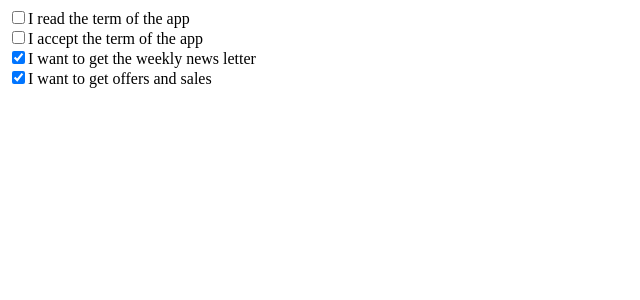
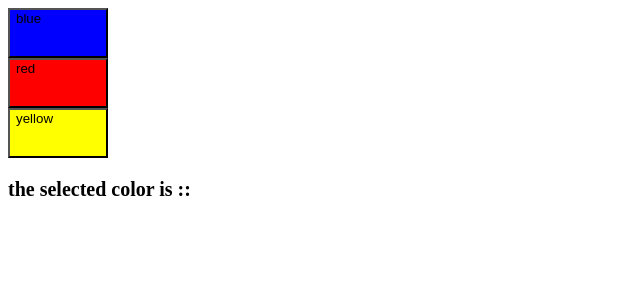
Before and after one commit to daniahih/appleSeeds-React, a React (Create React App) app: page / in a window 1280 px wide. Shown: the top 300 px of the page, without its empty margins (0-640 px from the left). Built offline with nearby package versions, Linux system fonts and the light colour scheme.

Commit message:
added 7.1

```diff
--- a/src/components/7.1_child_to_father_colors/7.1_child_to_father_colors.js
+++ b/src/components/7.1_child_to_father_colors/7.1_child_to_father_colors.js
@@ -0,0 +1,36 @@
+// We have a parent component, that renders three
+// CustomButton components which are simple buttons.
+// Each time the user presses one of the buttons, the
+// parent should show which color in the button was
+// selected.
+// 1. Create a CustomButton component. //done
+
+import { useState } from "react";
+
+const CustomButton =({color,onClick})=>{
+return <button style={{backgroundColor:color , width:"100px", height:'50px', display:'flex' ,flexDirection:'column' , justifyContent:"space-between"}}  onClick={() => onClick(color)}>{color} </button>
+}
+
+// i create a custom button when i click on btn that hava a color take the color
+ const Parent =()=>{
+   const [selectedColor,setselectedColor] =useState(null)
+
+  const  ClickHandel =(color)=>{
+setselectedColor(color)
+  }
+    const colors = ["blue","red","yellow"];
+
+    return(
+
+    <div>
+    {colors.map((color) => (
+        <CustomButton key={color} color={color} onClick={ClickHandel} />
+      ))}
+<p style={{fontSize:'20px',fontWeight:'bold'}}>
+    the selected color is  ::  {selectedColor }
+</p>
+    </div>
+    )
+    // render custom btn / simple btn
+ }
+  export default Parent
--- a/src/index.js
+++ b/src/index.js
@@ -1,15 +1,11 @@
 import React from 'react';
 import ReactDOM from 'react-dom/client';
 import reportWebVitals from './reportWebVitals';
-
-import Checkbox from './components/7.2_checkbox/7.2_checkbox';
+import Parent from './components/7.1_child_to_father_colors/7.1_child_to_father_colors';
 const root = ReactDOM.createRoot(document.getElementById('root'));
 root.render(
     <div>
-<Checkbox discription='I read the term of the app' />
-<Checkbox discription='I accept the term of the app' />
-<Checkbox discription='I want to get the weekly news letter' isChecked='true'/>
-<Checkbox discription='I want to get offers and sales' isChecked='true'/>
+<Parent/>
 
     </div>
 )
```
Also changed, not shown: src/components/7.3_form_review/7.3_form_review.js (added, +83 -0 lines), src/components/test/test.js (deleted, +0 -14 lines).
